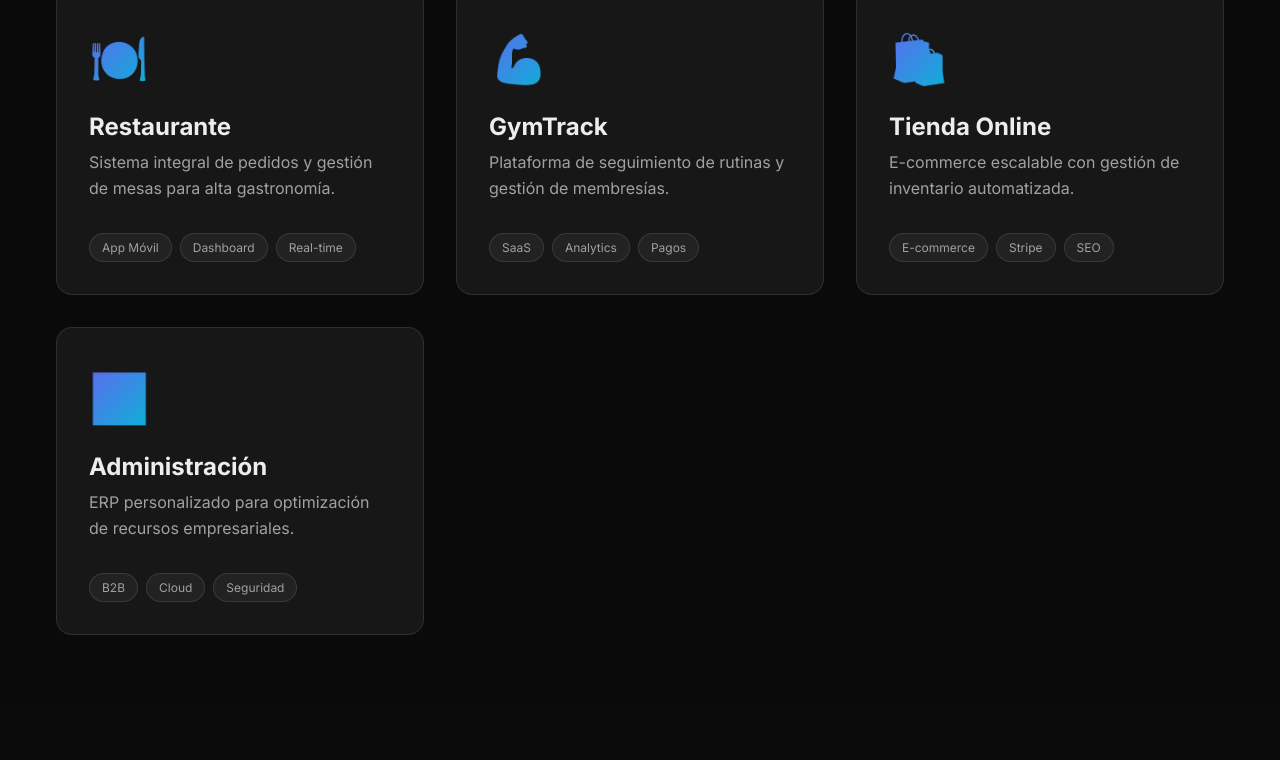
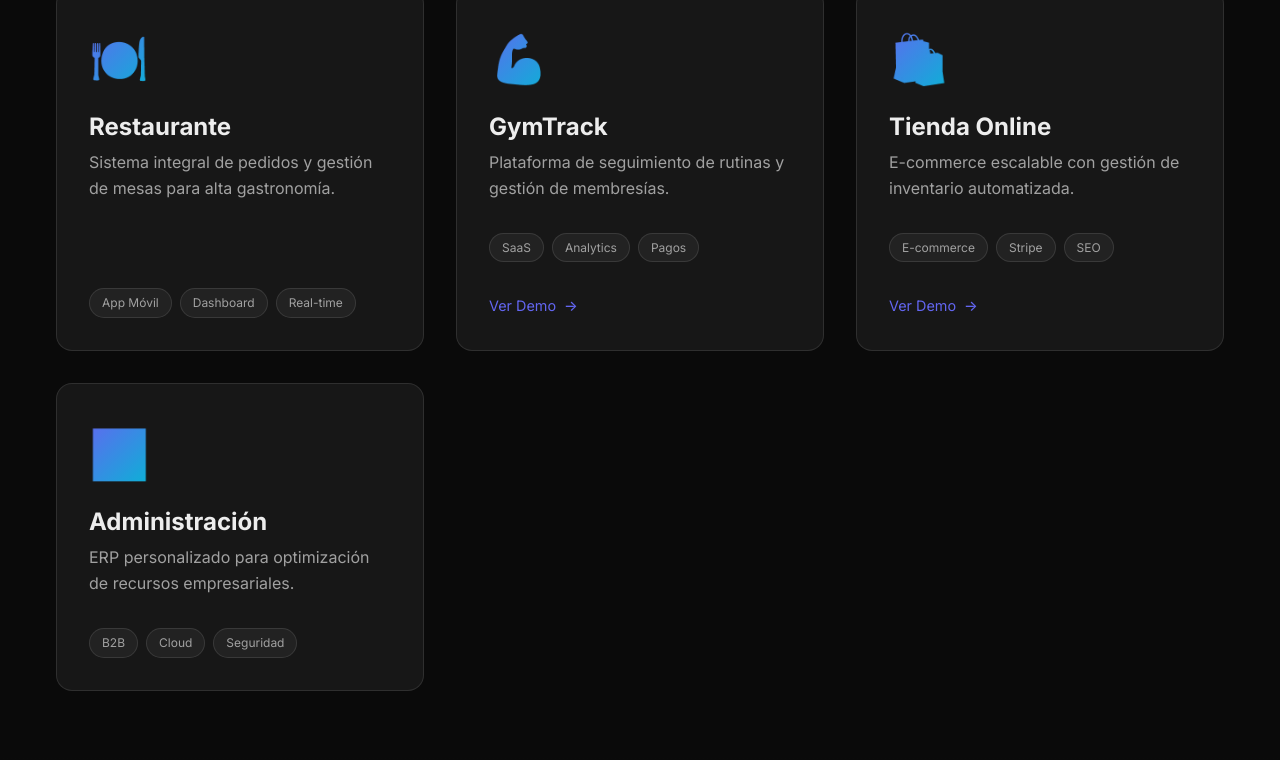
Before and after one commit to yeiid/neuralJIRA, an Astro site: page / in a window 1280 px wide. Shown: the part 1644-2404 px from the top of the page. Built offline with nearby package versions, Linux system fonts and the light colour scheme; Astro itself is replaced by a stand-in of ours.

Commit message:
feat: Create new Astro component for displaying a projects section with project cards, details, and demo links.

```diff
--- a/src/components/Projects.astro
+++ b/src/components/Projects.astro
@@ -13,6 +13,7 @@ const projects = [
             "Plataforma de seguimiento de rutinas y gestión de membresías.",
         tags: ["SaaS", "Analytics", "Pagos"],
         icon: "💪",
+        link: "https://demo-html-five.vercel.app/",
     },
     {
         title: "Tienda Online",
@@ -20,6 +21,7 @@ const projects = [
             "E-commerce escalable con gestión de inventario automatizada.",
         tags: ["E-commerce", "Stripe", "SEO"],
         icon: "🛍️",
+        link: "https://jamuchee.vercel.app/",
     },
     {
         title: "Administración",
@@ -55,6 +57,16 @@ const projects = [
                                     <span class="tag">{tag}</span>
                                 ))}
                             </div>
+                            {project.link && (
+                                <a
+                                    href={project.link}
+                                    class="project-link"
+                                    target="_blank"
+                                    rel="noopener noreferrer"
+                                >
+                                    Ver Demo <span>→</span>
+                                </a>
+                            )}
                         </div>
                         <div class="card-overlay" />
                     </div>
@@ -143,6 +155,34 @@ const projects = [
         border: 1px solid var(--border-color);
     }
 
+    .project-link {
+        display: inline-flex;
+        align-items: center;
+        gap: 0.5rem;
+        margin-top: var(--spacing-lg);
+        color: var(--color-primary);
+        text-decoration: none;
+        font-weight: 500;
+        font-size: 0.9rem;
+        transition:
+            color 0.3s,
+            gap 0.3s;
+        width: fit-content;
+    }
+
+    .project-link:hover {
+        color: var(--color-primary-light, #818cf8);
+        gap: 0.75rem;
+    }
+
+    .project-link span {
+        transition: transform 0.3s;
+    }
+
+    .project-link:hover span {
+        transform: translateX(3px);
+    }
+
     .card-overlay {
         position: absolute;
         top: 0;
```
